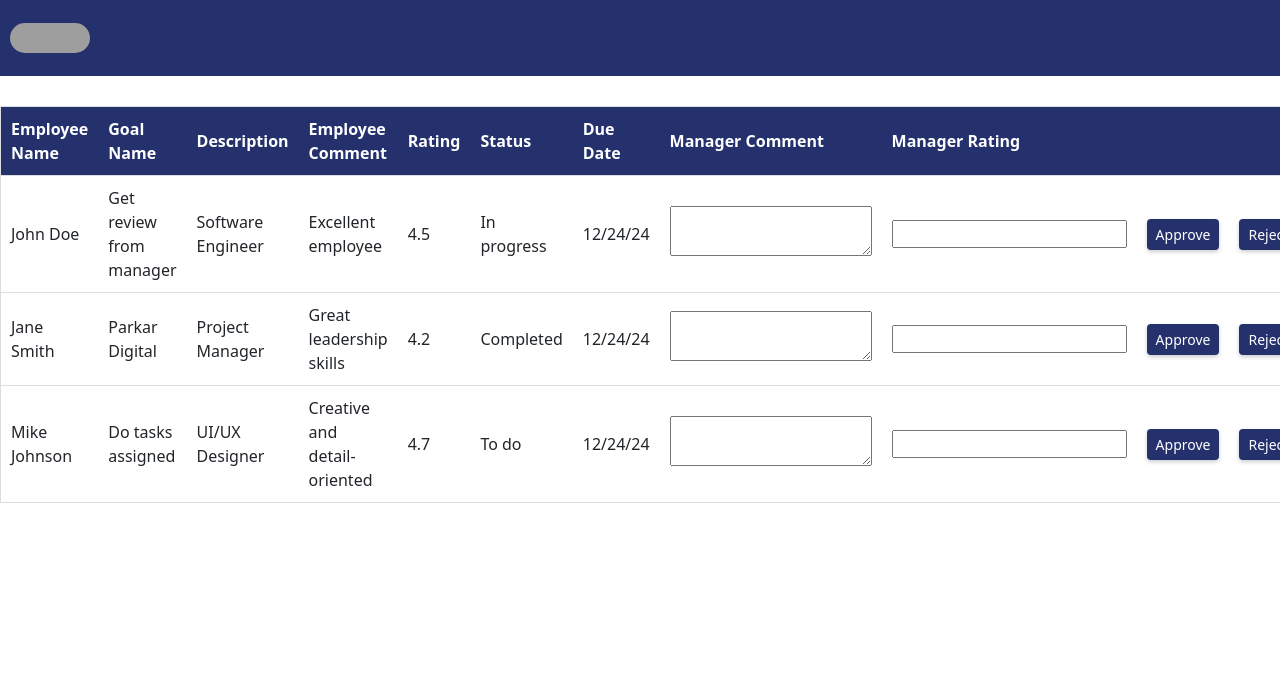
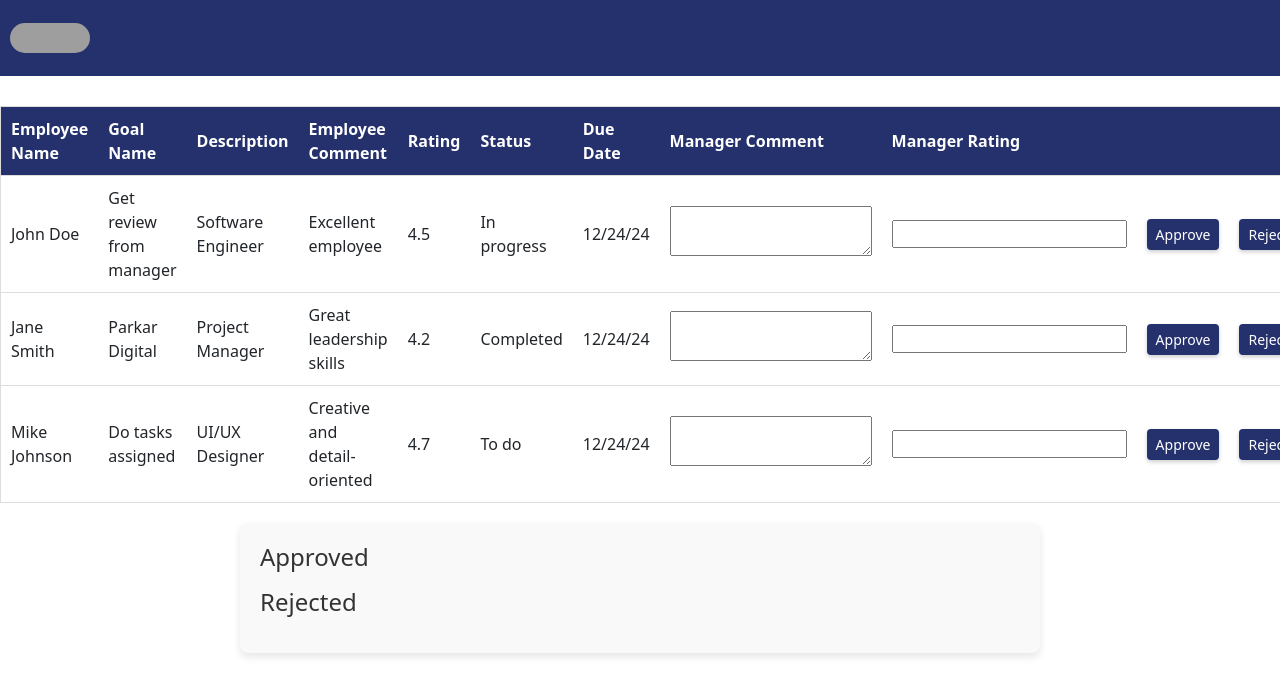
Before and after one commit to pranavkonde/Perfex, a React (Create React App) app in the folder client/: page /notification in a window 1280 px wide. Shown: the top 696 px of the page. Built offline with nearby package versions, Linux system fonts and the light colour scheme; grey boxes are pictures that could not be loaded.

Commit message:
Add approved and Recjected section in Notification for Manager

```diff
--- a/client/src/components/Appraisal.js
+++ b/client/src/components/Appraisal.js
@@ -1,6 +1,6 @@
 import React, { useEffect, useState } from 'react';
 import Navbar1 from './Navbar1';
-import './APpraisal.css';
+import './Appraisal.css';
 import axios from "axios";
 
 const AppraisalPage = () => {
--- a/client/src/components/Notification.css
+++ b/client/src/components/Notification.css
@@ -25,3 +25,58 @@
   .noti-table tbody td{
     padding: 10px;
   }
+
+
+
+  /* Container for Approved Entries */
+.approved-list {
+  width: 100%;
+  max-width: 800px;
+  margin: 20px auto;
+  background-color: #f9f9f9;
+  border-radius: 8px;
+  padding: 20px;
+  box-shadow: 0 4px 8px rgba(0, 0, 0, 0.1);
+}
+
+/* Header for Approved Entries */
+.approved-list h2 {
+  color: #333;
+  font-size: 24px;
+  margin-bottom: 10px;
+}
+
+/* List for Approved Entries */
+.approved-list ul {
+  list-style-type: none;
+  padding: 0;
+}
+
+/* Individual Entry in Approved Entries */
+.approved-list li {
+  margin-bottom: 10px;
+  padding: 15px;
+  background-color: #fff;
+  border-radius: 8px;
+  box-shadow: 0 2px 4px rgba(0, 0, 0, 0.1);
+}
+
+.approved-list li span {
+  font-weight: bold;
+  color: #007bff; /* Or any other color you prefer */
+}
+
+/* Button */
+.approved-list button {
+  padding: 8px 16px;
+  border: none;
+  border-radius: 4px;
+  background-color: #007bff;
+  color: white;
+  cursor: pointer;
+}
+
+/* Button Hover Effect */
+.approved-list button:hover {
+  background-color: #0056b3;
+}
--- a/client/src/components/Notification.js
+++ b/client/src/components/Notification.js
@@ -1,20 +1,32 @@
-import React, { useEffect } from 'react';
-import './Notification.css'
+import React, { useEffect, useState } from 'react';
+import './Notification.css';
 import Navbar1 from './Navbar1';
 import { Dropdown } from 'react-bootstrap';
 
 const Notification = () => {
-  const employees = [
-    { name: 'John Doe',goal_name:'Get review from manager', description: 'Software Engineer', comment: 'Excellent employee', rating: 4.5,status:'In progress',due_date:'12/24/24',mg_rating:'4.5',mg_comment:'xyz'},
-    { name: 'Jane Smith', goal_name:'Parkar Digital',description: 'Project Manager', comment: 'Great leadership skills', rating: 4.2,status:'Completed',due_date:'12/24/24',mg_rating:'4.5',mg_comment:'xyz'},
-    { name: 'Mike Johnson',goal_name:'Do tasks assigned', description: 'UI/UX Designer', comment: 'Creative and detail-oriented', rating: 4.7, status:'To do',due_date:'12/24/24',mg_rating:'4.5',mg_comment:'xyz'},
+  const [employees, setEmployees] = useState([
+    { name: 'John Doe', goal_name: 'Get review from manager', description: 'Software Engineer', comment: 'Excellent employee', rating: 4.5, status: 'In progress', due_date: '12/24/24', mg_rating: '4.5', mg_comment: 'xyz' },
+    { name: 'Jane Smith', goal_name: 'Parkar Digital', description: 'Project Manager', comment: 'Great leadership skills', rating: 4.2, status: 'Completed', due_date: '12/24/24', mg_rating: '4.5', mg_comment: 'xyz' },
+    { name: 'Mike Johnson', goal_name: 'Do tasks assigned', description: 'UI/UX Designer', comment: 'Creative and detail-oriented', rating: 4.7, status: 'To do', due_date: '12/24/24', mg_rating: '4.5', mg_comment: 'xyz' },
     // Add more employee data as needed
+  ]);
 
+  const [approvedEmployees, setApprovedEmployees] = useState([]);
+  const [rejectedEmployees, setRejectedEmployees] = useState([]);
 
+  const handleApprove = (index) => {
+    const approvedEmployee = employees[index];
+    setApprovedEmployees([...approvedEmployees, approvedEmployee]);
+    const updatedEmployees = employees.filter((_, i) => i !== index);
+    setEmployees(updatedEmployees);
+  };
 
-  ];
-
-
+  const handleReject = (index) => {
+    const rejectedEmployee = employees[index];
+    setRejectedEmployees([...rejectedEmployees, rejectedEmployee]);
+    const updatedEmployees = employees.filter((_, i) => i !== index);
+    setEmployees(updatedEmployees);
+  };
 
   return (
     <div>
@@ -31,7 +43,6 @@ const Notification = () => {
             <th>Due Date</th>
             <th>Manager Comment</th>
             <th>Manager Rating</th>
-
             <th></th>
             <th></th>
           </tr>
@@ -46,17 +57,29 @@ const Notification = () => {
               <td>{employee.rating}</td>
               <td>{employee.status}</td>
               <td>{employee.due_date}</td>
-            {/* <td>{employee.mg_comment}</td> */}
               <td><textarea rows={2}></textarea></td>
-            <td>
-              <input type='text'/>
-            </td>
-            <td><button className='btn btn-sm' style={{backgroundColor:'#25316D',color:'white'}}>Approve</button></td>
-            <td><button className='btn btn-sm'style={{backgroundColor:'#25316D',color:'white'}}>Reject</button></td>
+              <td><input type='text' /></td>
+              <td><button className='btn btn-sm' style={{ backgroundColor: '#25316D', color: 'white' }} onClick={() => handleApprove(index)}>Approve</button></td>
+              <td><button className='btn btn-sm' style={{ backgroundColor: '#25316D', color: 'white' }} onClick={() => handleReject(index)}>Reject</button></td>
             </tr>
           ))}
         </tbody>
       </table>
+      <div className='approved-list'>
+      <h2>Approved</h2>
+      <ul>
+        {approvedEmployees.map((employee, index) => (
+          <li key={index}>{employee.name}</li>
+        ))}
+      </ul>
+
+      <h2>Rejected</h2>
+      <ul>
+        {rejectedEmployees.map((employee, index) => (
+          <li key={index}>{employee.name}</li>
+        ))}
+      </ul>
+    </div>
     </div>
   );
 };
```
Lines whose indentation alone changed are shown as unchanged.
